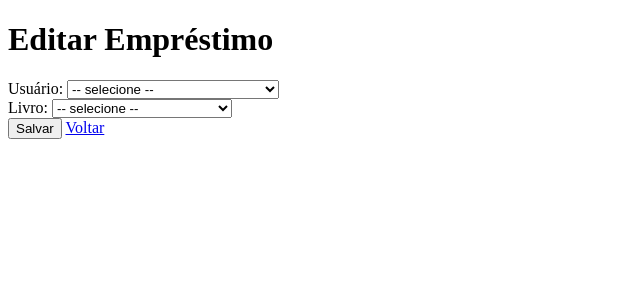
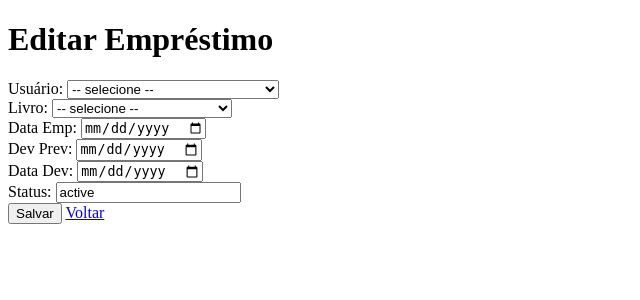
Before and after one commit to clayalexssander/Biblioteca-HBR, a Django app: page /emprestimos/1/editar/ in a window 1280 px wide. Shown: the top 300 px of the page, without its empty margins (0-640 px from the left). Run offline with Django 5.2, Linux system fonts and the light colour scheme; tables that the repository leaves empty hold one stand-in row (values such as "Sample post"); a database or web service that is not in the repository returns one stand-in record (values such as "Sample title"); data that the repository does not hold is empty.

Commit message:
fix: forms do editar

```diff
--- a/bibliotecahbr/frontend/templates/frontend/emprestimo_form.html
+++ b/bibliotecahbr/frontend/templates/frontend/emprestimo_form.html
@@ -24,6 +24,12 @@
           {% endfor %}
         </select>
       </label><br>
+      {% if form_data.id_emprestimo %}
+      <label>Data Emp: <input type="date" name="data_emp" value="{{ form_data.data_emp|default_if_none:'' }}"></label><br>
+      <label>Dev Prev: <input type="date" name="dev_prev" value="{{ form_data.dev_prev|default_if_none:'' }}"></label><br>
+      <label>Data Dev: <input type="date" name="data_dev" value="{{ form_data.data_dev|default_if_none:'' }}"></label><br>
+      <label>Status: <input type="text" name="status" value="{{ form_data.status|default_if_none:'' }}"></label><br>
+      {% endif %}
       <button type="submit">Salvar</button>
       <a href="{% url 'frontend:emprestimo_list' %}">Voltar</a>
     </form>
```
